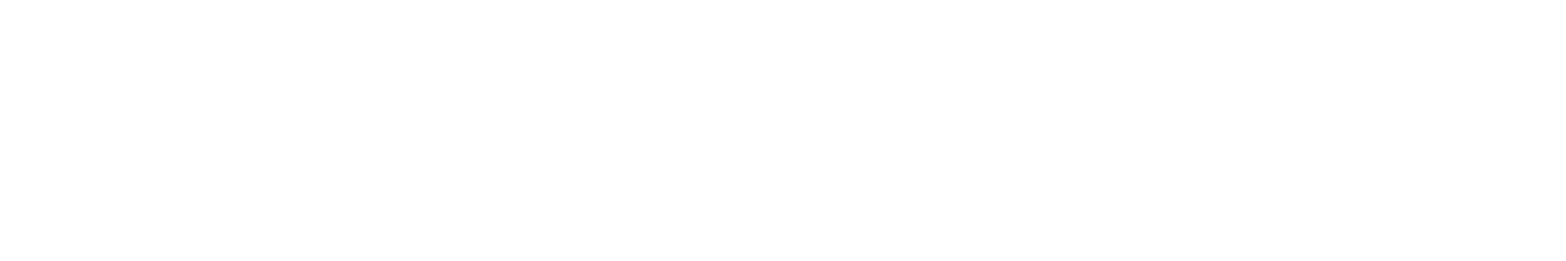
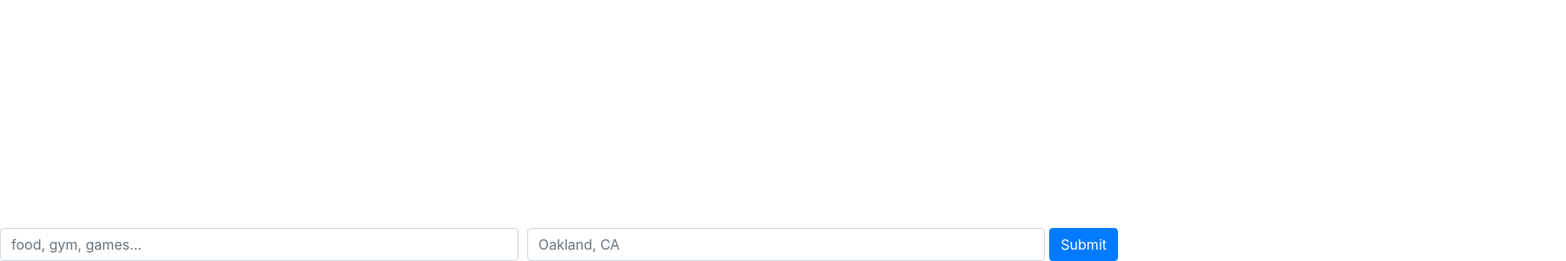
Before and after one commit to Guillermo-Martin/yelp-clone, a React (Create React App) app: page / in a window 1280 px wide. Shown: the part 1594-1894 px from the top of the page at 87% size, 1800 px wide, since content can reach past the window. Before the commit the page ends 800 px from the top, so only its background shows below. Built offline with nearby package versions, Linux system fonts and the light colour scheme.

Commit message:
Add logo image and Search form to SearchSection component

```diff
--- a/src/components/SearchSection/index.js
+++ b/src/components/SearchSection/index.js
@@ -1,10 +1,12 @@
 import React from "react";
-import { Navbar, Nav, NavDropdown, Form, FormControl, Button } from "react-bootstrap";
+import { Navbar, Nav, Form, Col, Button } from "react-bootstrap";
+import exploreLogo from "./../../assets/images/exploreLogo.jpg";
 
 function SearchSection() {
   return (
     <div>
       {/* <h1>Search Section</h1> */}
+      {/* Navbar */}
       <Navbar bg="light" expand="lg">
         <Navbar.Brand href="#home">Explore</Navbar.Brand>
         <Navbar.Toggle aria-controls="basic-navbar-nav" />
@@ -15,6 +17,23 @@ function SearchSection() {
           </Nav>
         </Navbar.Collapse>
       </Navbar>
+
+      {/* Logo */}
+      <img src={exploreLogo} alt="logo" />
+
+      {/* Search Form */}
+      <Form>
+        <Form.Row>
+          <Col>
+            <Form.Control placeholder="food, gym, games..." />
+          </Col>
+          <Col>
+            <Form.Control placeholder="Oakland, CA" />
+          </Col>
+          <Button>Submit</Button>
+        </Form.Row>
+      </Form>
+
     </div>
   );
 }
```
Also changed, not shown: src/assets/images/exploreLogo.jpg (added).
